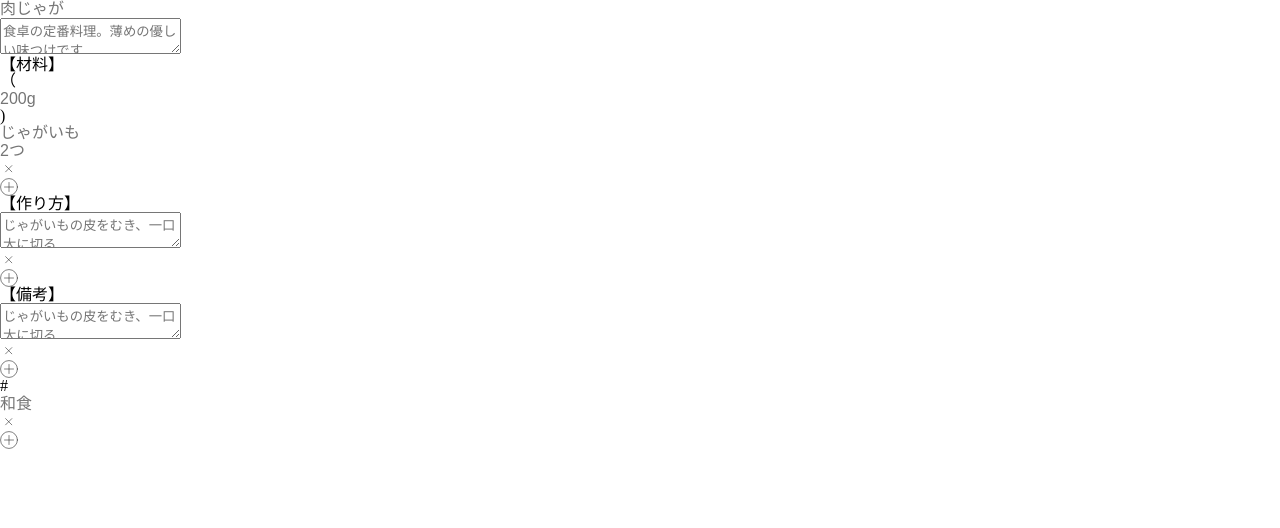
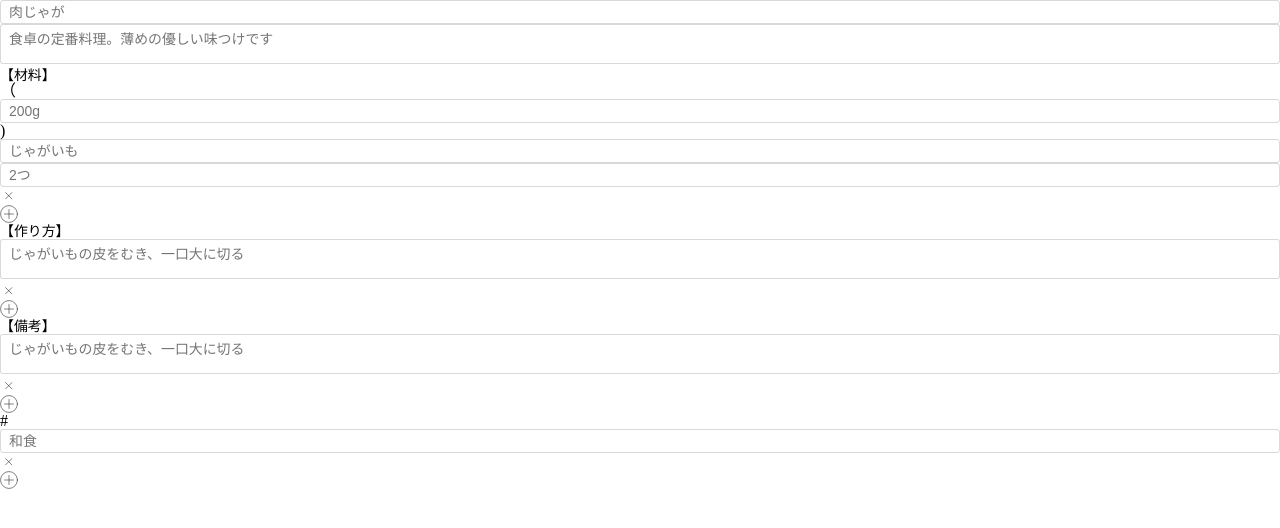
Before and after one commit to YukiAmakawa/RecipeFormatter, a Vue app: page / in a window 1280 px wide. Shown: the top 528 px of the page. Built offline with nearby package versions, Linux system fonts and the light colour scheme; a web font is replaced by a local one.

Commit message:
fix: atomsのcss追加

```diff
--- a/src/components/atoms/AppForm.vue
+++ b/src/components/atoms/AppForm.vue
@@ -38,7 +38,18 @@ export default {
 };
 </script>
 <style lang="scss" scoped>
-.FormText {
+.AppForm {
   width: 100%;
+  .text-input {
+    width: 100%;
+    font-size: 0.87rem;
+    line-height: 0.87rem;
+    border: 1px solid rgba(0, 0, 0, 0.15);
+    padding: 3px 8px;
+    border-radius: 3px;
+    &:focus {
+      border: 1px solid rgba(0, 0, 0, 0.15);
+    }
+  }
 }
 </style>
--- a/src/components/atoms/AppSubTitle.vue
+++ b/src/components/atoms/AppSubTitle.vue
@@ -1,8 +1,6 @@
 <template lang="pug">
   .AppSubTitle
-    span 【
-    span {{title}}
-    span 】
+    span.sub-title 【{{title}}】
 </template>
 <script>
 export default {
@@ -16,6 +14,9 @@ export default {
 </script>
 <style lang="scss" scoped>
 .AppSubTitle {
-  width: 100%;
+  width: 90px;
+  .sub-title {
+    font-size: 0.87rem;
+  }
 }
 </style>
--- a/src/components/atoms/AppTextarea.vue
+++ b/src/components/atoms/AppTextarea.vue
@@ -34,5 +34,17 @@ export default {
 <style lang="scss" scoped>
 .AppTextarea {
   width: 100%;
+  .text-input {
+    width: 100%;
+    font-size: 0.87rem;
+    line-height: calc(0.87rem * row);
+    border: 1px solid rgba(0, 0, 0, 0.15);
+    padding: 3px 8px;
+    border-radius: 3px;
+    resize: none;
+    &:focus {
+      outline: 1px solid rgba(0, 0, 0, 0.15);
+    }
+  }
 }
 </style>
```
Also changed, not shown: src/components/atoms/AppLogo.vue (+9 -2 lines).
